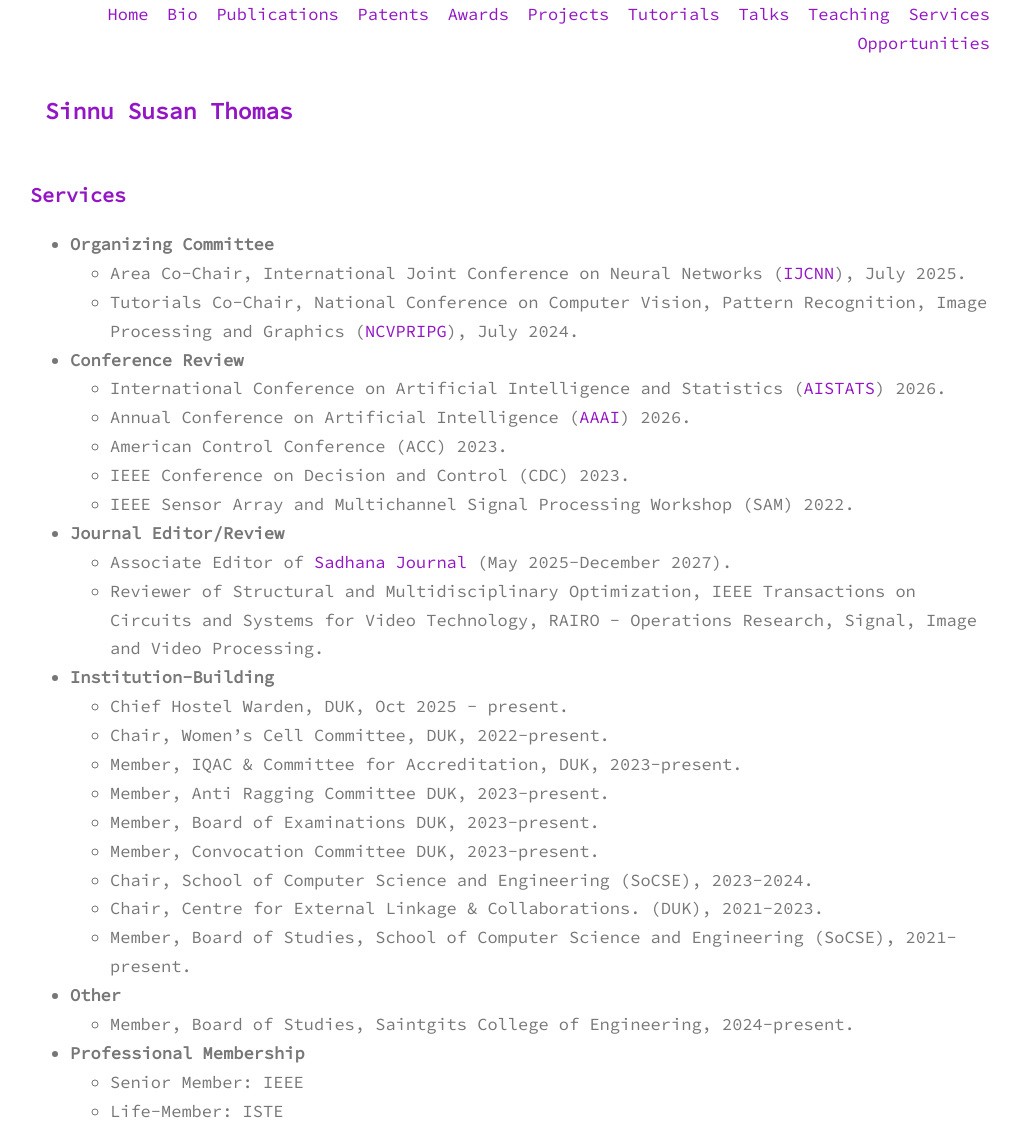
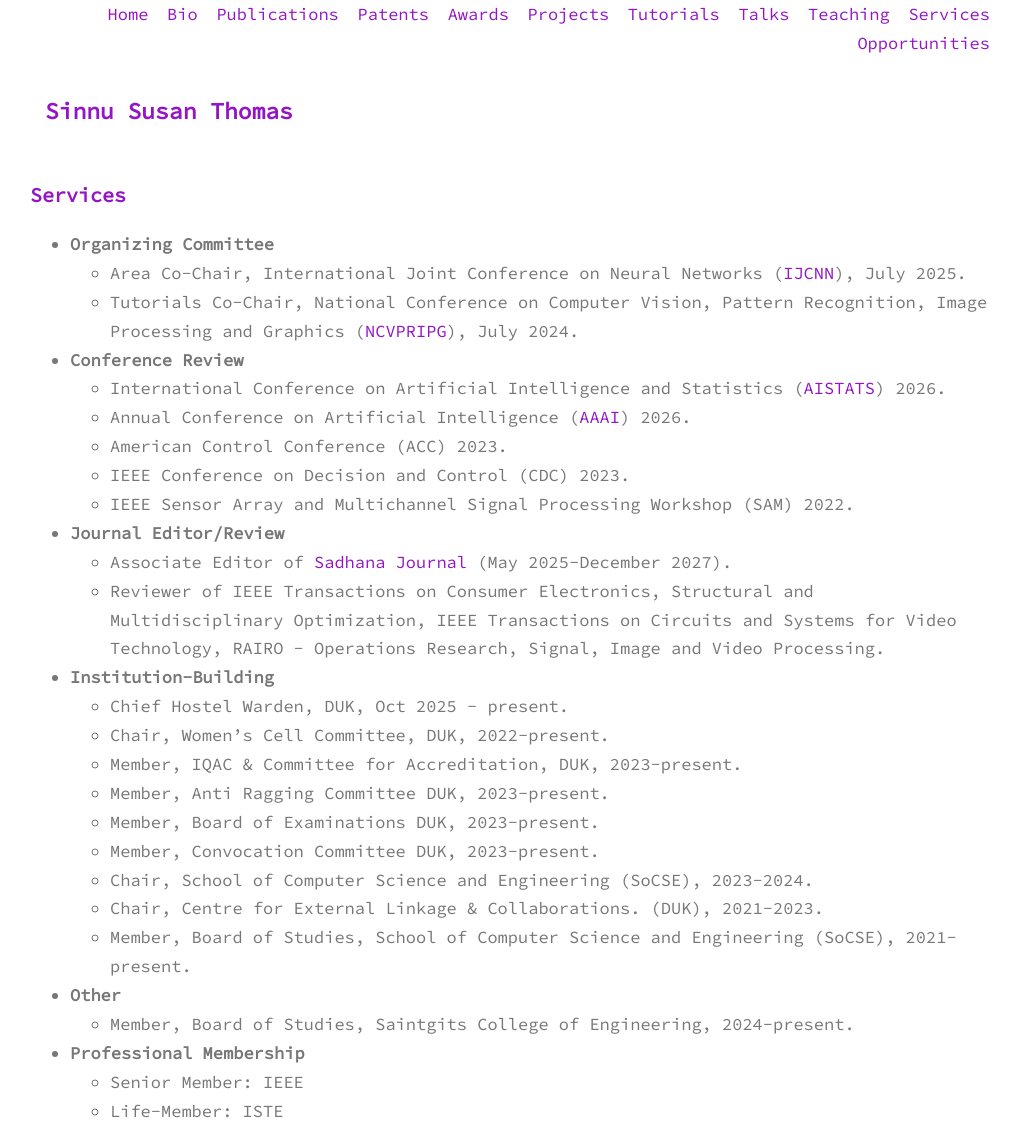
Before and after one commit to sinnuthomas/sinnuthomas.github.io, a Jekyll site: the page built from services.md, in a window 1280 px wide. Shown: the whole page, without its empty margins (130-1150 px from the left). Built offline with Jekyll 4.4.1, drawn with Linux system fonts in a browser that asks for light colours.

Commit message:
Update services.md

```diff
--- a/services.md
+++ b/services.md
@@ -19,7 +19,7 @@ permalink: /services/
 * **Journal Editor/Review**
   <br/>
   * Associate Editor of [Sadhana Journal](https://link.springer.com/journal/12046/editorial-board) (May 2025-December 2027).
-  * Reviewer of Structural and Multidisciplinary Optimization, IEEE Transactions on Circuits and Systems for Video Technology, RAIRO - Operations Research, Signal, Image and Video Processing.
+  * Reviewer of IEEE Transactions on Consumer Electronics, Structural and Multidisciplinary Optimization, IEEE Transactions on Circuits and Systems for Video Technology, RAIRO - Operations Research, Signal, Image and Video Processing.
 
 * **Institution-Building**
   <br/>
```
